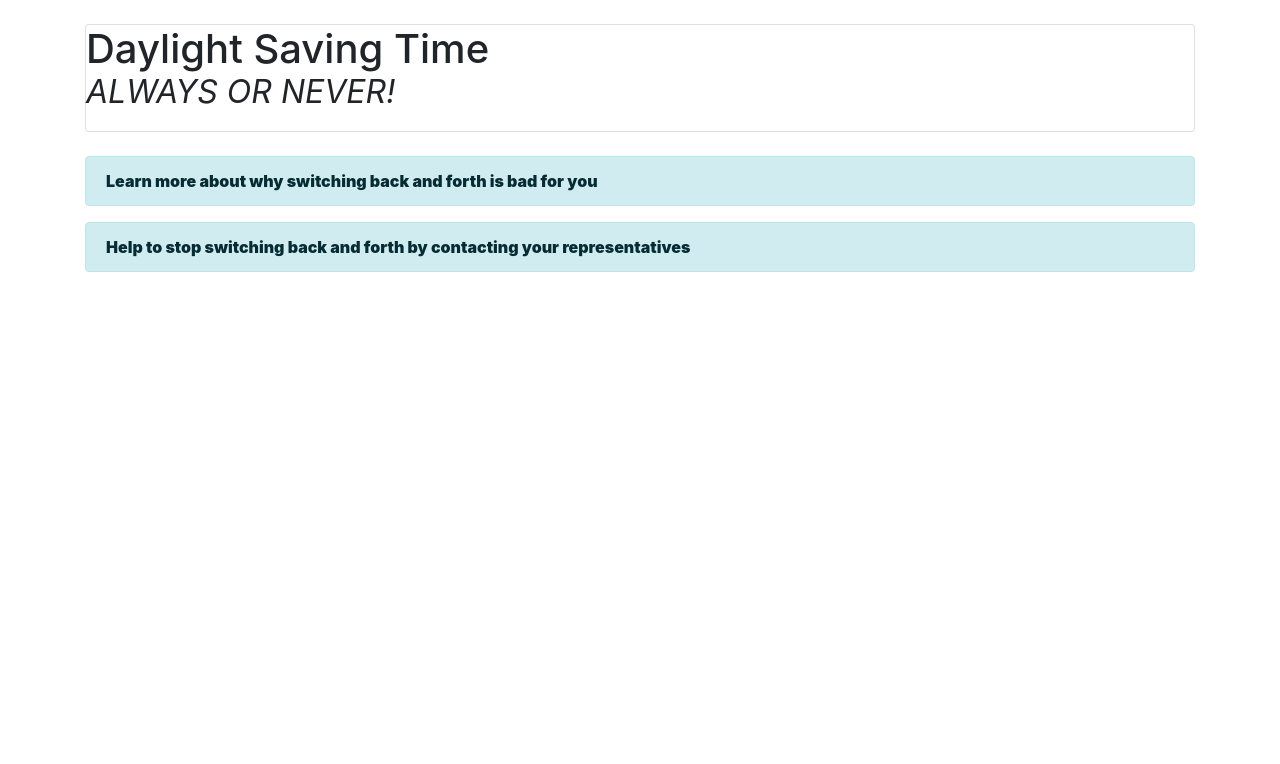
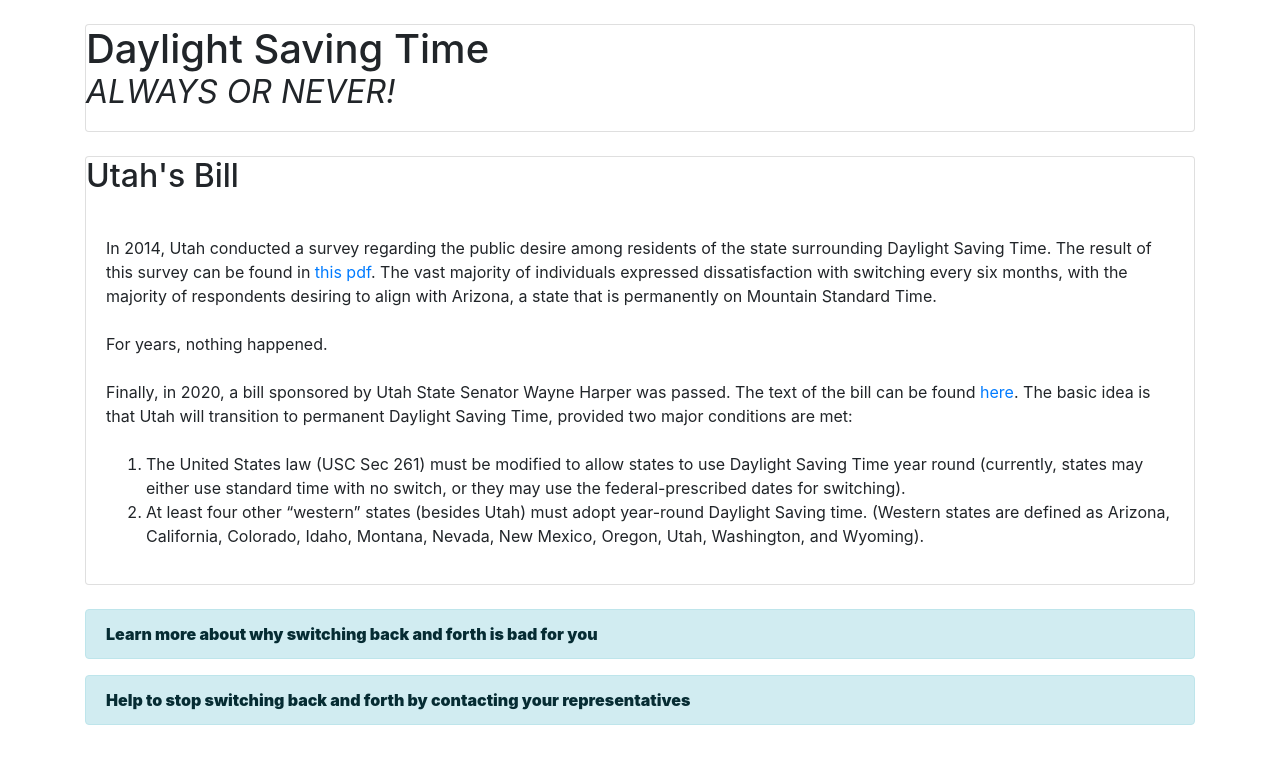
Before and after one commit to relegated/DSTHelper, a website: page public/index.html in a window 1280 px wide. Drawn offline with nearby package versions, Linux system fonts and the light colour scheme.

Commit message:
Format updates

```diff
--- a/public/index.html
+++ b/public/index.html
@@ -27,6 +27,29 @@
             </div>
         </div>
         <br>
+        <div class="card">
+            <div class="card-title">
+                <h2>Utah's Bill</h2>
+            </div>
+            <div class="card-body">
+                In 2014, Utah conducted a survey regarding the public desire among residents of the state surrounding Daylight Saving Time.
+                  The result of this survey can be found in <a href="https://le.utah.gov/interim/2014/pdf/00004778.pdf">this pdf</a>.
+                  The vast majority of individuals expressed dissatisfaction with switching every six months, with the majority of respondents
+                  desiring to align with Arizona, a state that is permanently on Mountain Standard Time.
+                <br><br>
+                For years, nothing happened.
+                <br><br>
+                Finally, in 2020, a bill sponsored by Utah State Senator Wayne Harper was passed.  The text of the bill can be found
+                  <a href="https://le.utah.gov/~2020/bills/static/SB0059.html">here</a>. The basic idea is that Utah will transition to
+                  permanent Daylight Saving Time, provided two major conditions are met:
+                <br><br>
+                <ol>
+                    <li>The United States law (USC Sec 261) must be modified to allow states to use Daylight Saving Time year round (currently, states may either use standard time with no switch, or they may use the federal-prescribed dates for switching).</li>
+                    <li>At least four other “western” states (besides Utah) must adopt year-round Daylight Saving time. (Western states are defined as Arizona, California, Colorado, Idaho, Montana, Nevada, New Mexico, Oregon, Utah, Washington, and Wyoming).</li>
+                </ol>
+            </div>
+        </div>
+        <br>
         <div class="alert alert-info">
             <a class="alert-link"
                 href="https://www.psychologytoday.com/us/blog/the-fallible-mind/202003/too-many-reasons-why-daylight-saving-time-is-bad-you">
```
Also changed, not shown: public/contact.html (+25 -9 lines).
